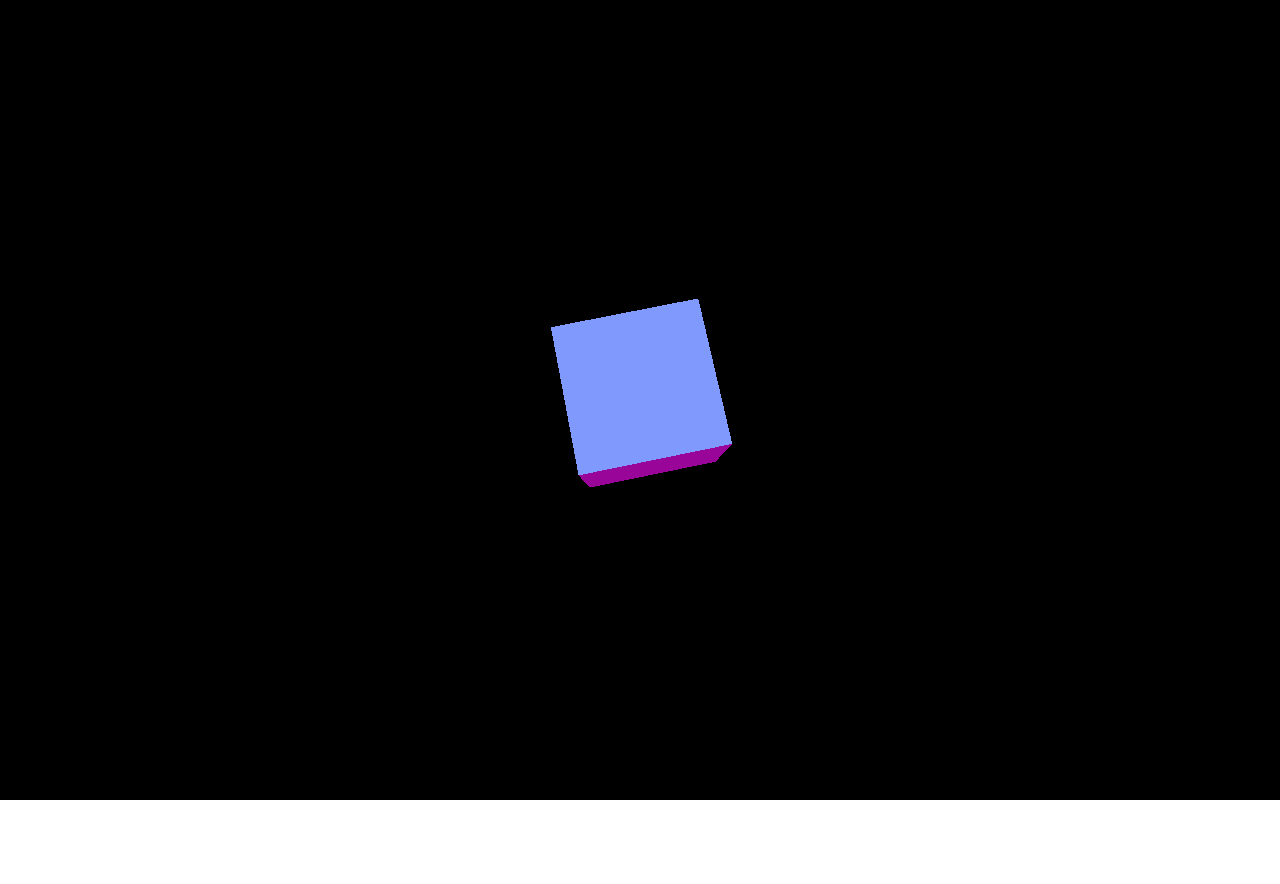
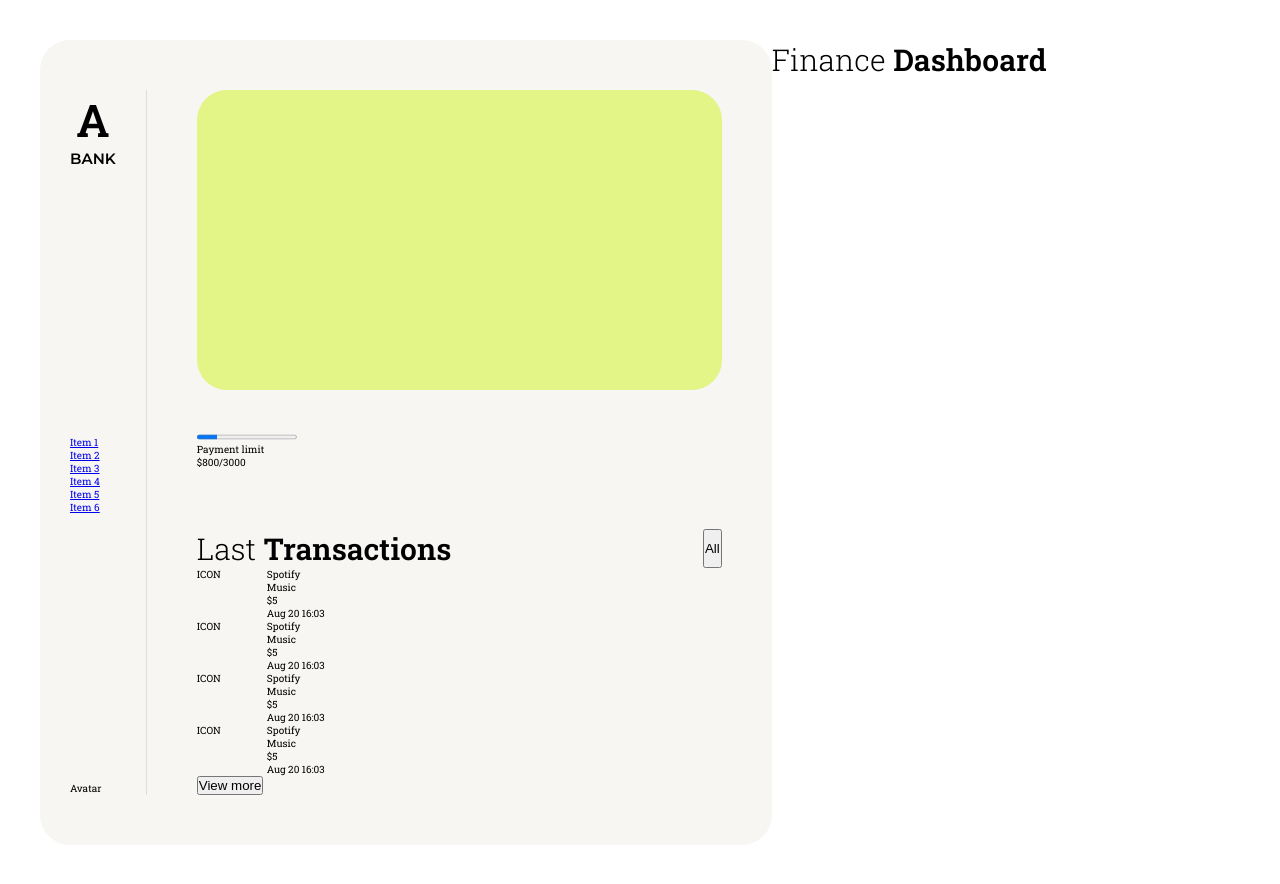
Before and after one commit to o2bomb/a-bank-dashboard, a website built with webpack: page index.html in a window 1280 px wide. Before the commit the page ends 800 px from the top, so only its background shows below. Built offline with nearby package versions, Linux system fonts and the light colour scheme.

Commit message:
Add initial styling

```diff
--- a/index.html
+++ b/index.html
@@ -2,21 +2,110 @@
 <html lang="en">
   <head>
     <meta charset="UTF-8" />
-    <title>Three.js Template</title>
-    <style>
-      body {
-        margin: 0;
-      }
-
-      #c {
-        position: absolute;
-        width: 100%;
-        height: 100%;
-      }
-    </style>
+    <title>A-Bank Dashboard</title>
+    <link
+      href="https://fonts.googleapis.com/css2?family=Montserrat:wght@400;600;700&family=Roboto+Slab:wght@300;400;600;700&display=swap"
+      rel="stylesheet"
+    />
   </head>
   <body>
+    <div class="account">
+      <nav class="sidebar">
+        <div class="logo">
+          <div class="a">A</div>
+          <div class="bank">Bank</div>
+        </div>
+        <ul>
+          <li class="nav-item">
+            <a href="#">Item 1</a>
+          </li>
+          <li class="nav-item">
+            <a href="#">Item 2</a>
+          </li>
+          <li class="nav-item">
+            <a href="#">Item 3</a>
+          </li>
+          <li class="nav-item">
+            <a href="#">Item 4</a>
+          </li>
+          <li class="nav-item">
+            <a href="#">Item 5</a>
+          </li>
+          <li class="nav-item">
+            <a href="#">Item 6</a>
+          </li>
+        </ul>
+        <div class="avatar">Avatar</div>
+      </nav>
+      <span class="vertical-divider"></span>
+      <div class="main-content">
+        <div class="account-info">
+          <div class="credit-card"></div>
+          <div class="payment-progress">
+            <progress value="20" max="100">70 %</progress>
+            <div>Payment limit</div>
+            <div>$800/3000</div>
+          </div>
+        </div>
+        <div class="transaction-info">
+          <div class="title-group">
+            <div class="title">Last <b>Transactions</b></div>
+            <button>All</button>
+          </div>
+          <div class="transactions">
+            <div class="transaction-item">
+              <div class="icon">ICON</div>
+              <div class="details">
+                <div class="payee">Spotify</div>
+                <div class="category">Music</div>
+                <div class="price">$5</div>
+                <div class="date">
+                  <time datetime="2020-08-2020T16:03:00">Aug 20 16:03</time>
+                </div>
+              </div>
+            </div>
+            <div class="transaction-item">
+              <div class="icon">ICON</div>
+              <div class="details">
+                <div class="payee">Spotify</div>
+                <div class="category">Music</div>
+                <div class="price">$5</div>
+                <div class="date">
+                  <time datetime="2020-08-2020T16:03:00">Aug 20 16:03</time>
+                </div>
+              </div>
+            </div>
+            <div class="transaction-item">
+              <div class="icon">ICON</div>
+              <div class="details">
+                <div class="payee">Spotify</div>
+                <div class="category">Music</div>
+                <div class="price">$5</div>
+                <div class="date">
+                  <time datetime="2020-08-2020T16:03:00">Aug 20 16:03</time>
+                </div>
+              </div>
+            </div>
+            <div class="transaction-item">
+              <div class="icon">ICON</div>
+              <div class="details">
+                <div class="payee">Spotify</div>
+                <div class="category">Music</div>
+                <div class="price">$5</div>
+                <div class="date">
+                  <time datetime="2020-08-2020T16:03:00">Aug 20 16:03</time>
+                </div>
+              </div>
+            </div>
+            <button>View more</button>
+          </div>
+        </div>
+      </div>
+    </div>
+    <div class="dashboard">
+      <div class="title">Finance <b>Dashboard</b></div>
+    </div>
+    <!-- <canvas id="c"></canvas> -->
     <script type="module" src="dist/bundle.js"></script>
-    <canvas id="c"></canvas>
   </body>
 </html>
--- /dev/null
+++ b/sass/base.scss
@@ -0,0 +1,30 @@
+/*
+Perform basic CSS reset so that every browser displays CSS
+in exactly the same way
+*/
+*,
+*::after,
+*::before {
+  margin: 0;
+  padding: 0;
+  /* box-sizing by default is not inherited, so force it to be inherited */
+  /* i.e. all child elements with the box-sizing property will now inherit from this */
+  box-sizing: inherit;
+}
+
+html {
+  /* This assigned root font size will allow the usage of the rem unit */
+  /* The rem unit is used to define children element padding/font sizes */
+  /* Default font size is 16px so set it to 10px (62.5% of 16px) for easy calculations */
+  /* (1 rem == 10px) */
+  font-size: 62.5%;
+
+  //   @include respond(tab-land) {
+  //     font-size: 56.25%;   // 1 rem == 9px, 9/16 = 56.25%
+  //   }
+}
+
+body {
+  box-sizing: border-box;
+  background-color: var(--color-background);
+}
--- /dev/null
+++ b/sass/style.scss
@@ -0,0 +1,133 @@
+@import "./variables.scss";
+@import "./base.scss";
+
+body {
+  display: flex;
+  // height: 100vh;
+  padding: 4rem;
+  font-family: 'Roboto Slab', serif;
+
+  .account {
+    display: flex;
+    padding: 5rem 0;
+    border-radius: 3rem;
+    background-color: var(--color-accent);
+
+    .sidebar {
+      display: flex;
+      flex-direction: column;
+      margin: 0 3rem;
+
+      .logo {
+      }
+
+      ul {
+        margin: auto 0;
+        list-style-type: none;
+      }
+
+      .avatar {
+      }
+    }
+
+    .vertical-divider {
+      align-self: center;
+    }
+
+    .main-content {
+      flex-grow: 1;
+      margin: 0 5rem;
+
+      .account-info {
+        margin-bottom: 6rem;
+
+        .credit-card {
+          width: 52.5rem;
+          height: 30rem;
+          border-radius: 3rem;
+          background-color: var(--color-accent-5);
+          margin-bottom: 4rem;
+        }
+
+        .payment-progress {
+        }
+      }
+
+      .transaction-info {
+        .title-group {
+          display: flex;
+          justify-content: space-between;
+        }
+
+        .transactions {
+          .transaction-item {
+            display: grid;
+            grid-template-columns: 7rem 1fr;
+
+            .icon {
+
+            }
+
+            .details {
+              .payee {
+
+              }
+
+              .category {
+
+              }
+
+              .price {
+
+              }
+
+              .date {
+
+              }
+            }
+          }
+        }
+      }
+    }
+
+  }
+
+  .dashboard {
+    flex-grow: 3;
+  }
+}
+
+.logo {
+  font-size: 3rem;
+  text-align: center;
+  text-transform: uppercase;
+
+  .a {
+    font-family: 'Roboto Slab', serif;
+    font-weight: 600;
+    font-size: 1.5em;
+  }
+
+  .bank {
+    font-family: 'Montserrat', sans-serif;
+    font-weight: 600;
+    font-size: .5em;
+  }
+}
+
+.title {
+  font-family: 'Roboto Slab', serif;
+  font-weight: 300;
+  font-size: 3rem;
+
+  b {
+    font-weight: 600;
+  }
+}
+
+.vertical-divider {
+  width: 1px;
+  height: 100%;
+  background-color: var(--color-neutral);
+  opacity: 20%;
+}
--- /dev/null
+++ b/sass/variables.scss
@@ -0,0 +1,12 @@
+:root {
+  --color-text: #000000;
+  --color-background: #ffffff;
+  --color-neutral: #81817f;
+  --color-accent: #f7f6f2;
+  --color-accent-2: #d185f7;
+  --color-accent-3: #8eb7f9;
+  --color-accent-4: #ff85c7;
+  --color-accent-5: #e3f587;
+  --color-accent-6: #ff6260;
+  --color-accent-7: #ffbf98;
+}
--- a/src/index.ts
+++ b/src/index.ts
@@ -1,71 +1,72 @@
-import * as THREE from "three";
+import "../sass/style.scss";
+// import * as THREE from "three";
 
-window.addEventListener("load", init, false);
-window.addEventListener("resize", handleWindowResize, false);
-// document.addEventListener("mousemove", handleMouseMove, false);
+// window.addEventListener("load", init, false);
+// window.addEventListener("resize", handleWindowResize, false);
+// // document.addEventListener("mousemove", handleMouseMove, false);
 
-let WIDTH = window.innerWidth;
-let HEIGHT = window.innerHeight;
-let scene: THREE.Scene, camera: THREE.PerspectiveCamera, renderer: THREE.Renderer;
-let cube: THREE.Mesh;
+// let WIDTH = window.innerWidth;
+// let HEIGHT = window.innerHeight;
+// let scene: THREE.Scene, camera: THREE.PerspectiveCamera, renderer: THREE.Renderer;
+// let cube: THREE.Mesh;
 
-function init() {
-  scene = createScene();
-  camera = createCamera();
-  renderer = createRenderer();
+// function init() {
+//   scene = createScene();
+//   camera = createCamera();
+//   renderer = createRenderer();
 
-  const geometry = new THREE.BoxGeometry();
-  const material = new THREE.MeshNormalMaterial();
-  cube = new THREE.Mesh(geometry, material);
-  scene.add(cube);
+//   const geometry = new THREE.BoxGeometry();
+//   const material = new THREE.MeshNormalMaterial();
+//   cube = new THREE.Mesh(geometry, material);
+//   scene.add(cube);
 
-  animate();
-}
+//   animate();
+// }
 
-function handleWindowResize() {
-  WIDTH = window.innerWidth;
-  HEIGHT = window.innerHeight;
+// function handleWindowResize() {
+//   WIDTH = window.innerWidth;
+//   HEIGHT = window.innerHeight;
 
-  renderer.setSize(WIDTH, HEIGHT);
-  camera.aspect = WIDTH / HEIGHT;
-  camera.updateProjectionMatrix();
-}
+//   renderer.setSize(WIDTH, HEIGHT);
+//   camera.aspect = WIDTH / HEIGHT;
+//   camera.updateProjectionMatrix();
+// }
 
-function animate() {
-  requestAnimationFrame(animate);
+// function animate() {
+//   requestAnimationFrame(animate);
 
-  cube.rotation.x += 0.01;
-  cube.rotation.y += 0.01;
+//   cube.rotation.x += 0.01;
+//   cube.rotation.y += 0.01;
 
-  renderer.render(scene, camera);
-}
+//   renderer.render(scene, camera);
+// }
 
-function createScene() {
-  const scene = new THREE.Scene();
+// function createScene() {
+//   const scene = new THREE.Scene();
 
-  return scene;
-}
+//   return scene;
+// }
 
-function createCamera() {
-  const aspectRatio = window.innerWidth / window.innerHeight;
-  const fieldOfView = 60;
-  const nearPlane = 1;
-  const farPlane = 10000;
-  const camera = new THREE.PerspectiveCamera(
-    fieldOfView,
-    aspectRatio,
-    nearPlane,
-    farPlane
-  );
+// function createCamera() {
+//   const aspectRatio = window.innerWidth / window.innerHeight;
+//   const fieldOfView = 60;
+//   const nearPlane = 1;
+//   const farPlane = 10000;
+//   const camera = new THREE.PerspectiveCamera(
+//     fieldOfView,
+//     aspectRatio,
+//     nearPlane,
+//     farPlane
+//   );
 
-  camera.position.z = 5;
-  return camera;
-}
+//   camera.position.z = 5;
+//   return camera;
+// }
 
-function createRenderer() {
-  const canvas = document.querySelector<HTMLCanvasElement>("#c");
-  const renderer = new THREE.WebGLRenderer({ canvas });
-  renderer.setSize(window.innerWidth, window.innerHeight);
+// function createRenderer() {
+//   const canvas = document.querySelector<HTMLCanvasElement>("#c");
+//   const renderer = new THREE.WebGLRenderer({ canvas, alpha: true });
+//   renderer.setSize(window.innerWidth, window.innerHeight);
 
-  return renderer;
-}
+//   return renderer;
+// }
--- a/webpack.config.js
+++ b/webpack.config.js
@@ -1,4 +1,5 @@
 const path = require("path");
+const isDevelopment = process.env.NODE_ENV === "development";
 
 module.exports = {
   entry: "./src/index.ts",
@@ -9,7 +10,15 @@ module.exports = {
         test: /\.tsx?$/,
         use: "ts-loader",
         exclude: /node_modules/
-      }
+      },
+      {
+        test: /\.s[ac]ss$/i,
+        use: [
+          "style-loader",
+          "css-loader",
+          "sass-loader",
+        ],
+      },
     ]
   },
   resolve: {
```
Also changed, not shown: package.json (+6 -2 lines), 1 other file.
